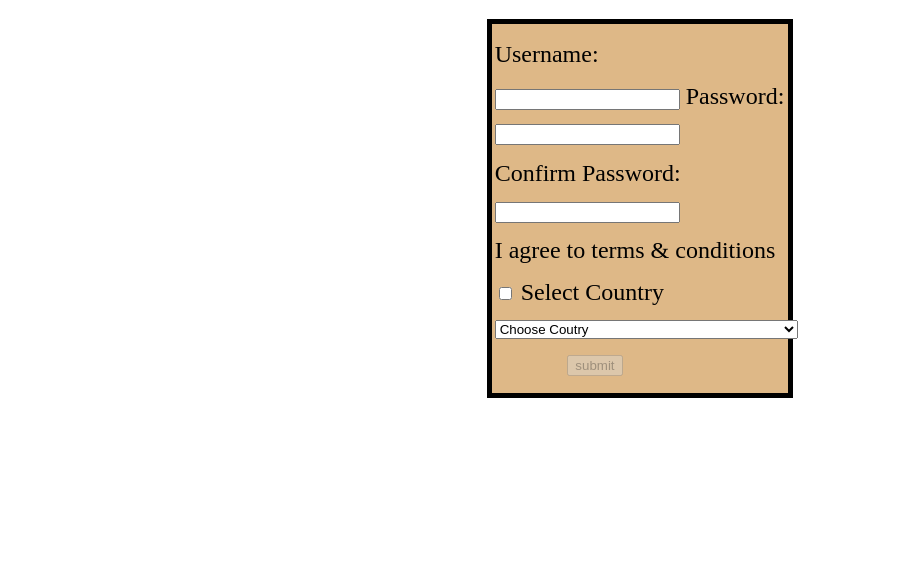
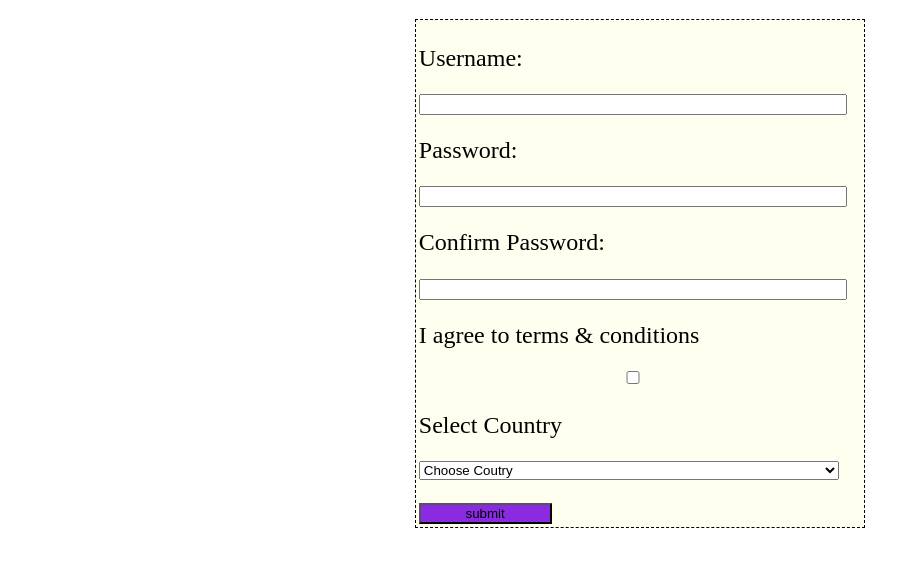
Before and after one commit to Kingoftheslain/Michael-MacNeill-WEB303-JavaScriptII, a plain HTML site: page WEB303As10/index.html in a window 1280 px wide. Shown: the part 61-628 px from the top of the page, without its empty margins (0-920 px from the left). Drawn offline with Linux system fonts and the light colour scheme.

Commit message:
Quick CSS changes
Made some short CSS changes to my form

```diff
--- a/WEB303As10/css/style.css
+++ b/WEB303As10/css/style.css
@@ -3,18 +3,21 @@
 }
 form {
     font-size: 1.5em;
-    background-color:burlywood;
+    background-color:Ivory;
     margin: 0 auto;
-    width: 23%;
+    width: 35%;
     display: block;
-    border: 5px solid black;
+    border: 1px dashed black;
     padding: 3px;
 }
 label,input,select {
     display: inline-block;
     margin-top: 5%;
+    width: 95%;
 }
-#sbmt {
-    margin-left: 25%;
-    margin-bottom: 5%;
+
+#submit {
+    width: 30%;
+    display: inline-block;
+    background-color: blueviolet;
 }
--- a/WEB303As10/index.html
+++ b/WEB303As10/index.html
@@ -22,7 +22,7 @@
                 <select name="country">
                     <option value="null" default>Choose Coutry</option>
                 </select>
-                <input type="submit" id="sbmt" value="submit" />
+                <input type="submit" id="submit" value="submit" />
             </form>
             <div id="welcomeText">
 
```
